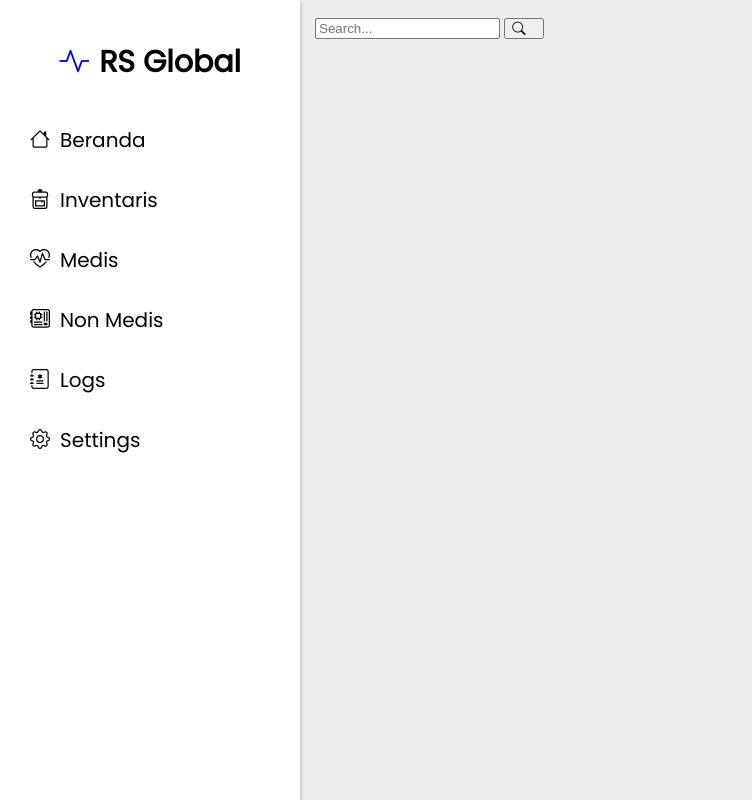
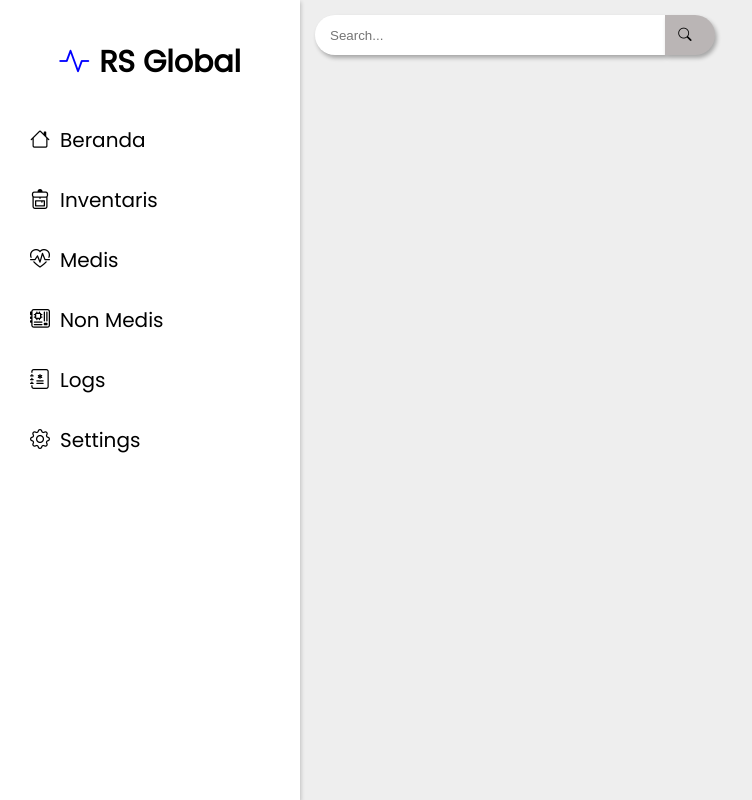
Before and after one commit to Bezaleelderoys/inventarisrs, a PHP site: page / in a window 1280 px wide. Shown: the whole page, without its empty margins (0-752 px from the left). Run offline with PHP 8.4, Linux system fonts and the light colour scheme.

Commit message:
Update style.css

```diff
--- a/style.css
+++ b/style.css
@@ -1,9 +1,9 @@
-*{
+* {
   box-sizing: border-box;
 }
 
-body{
-    font-family: 'Poppins', sans-serif;
+body {
+  font-family: "Poppins", sans-serif;
   width: 100%;
   height: 100vh;
   margin: 0;
@@ -12,13 +12,13 @@ body{
 }
 
 /* global container */
-.container{
+.container {
   margin: 7px;
   padding: 8px;
 }
 
 /* sidebar mulai disini */
-.sidebar{
+.sidebar {
   display: flex;
   justify-content: center;
   width: 300px;
@@ -27,20 +27,20 @@ body{
   position: fixed;
 }
 
-span.logo{
+span.logo {
   display: flex;
   justify-content: center;
 }
 
-span.logo i{
+span.logo i {
   color: blue;
 }
 
-.sidebar{
+.sidebar {
   font-size: 20px;
   margin: 0;
   padding: 0;
-    box-shadow: 1px 2px 4px rgba(0,0,0,0.2);
+  box-shadow: 1px 2px 4px rgba(0, 0, 0, 0.2);
 }
 
 .sidebar .nav {
@@ -49,7 +49,7 @@ span.logo i{
   width: 100%;
 }
 
-.sidebar .nav a{
+.sidebar .nav a {
   width: 300px;
   height: 60px;
   text-decoration: none;
@@ -59,23 +59,53 @@ span.logo i{
   display: flex;
 }
 
-i{
+i {
   margin-right: 10px;
 }
 
-.sidebar .nav a:hover{
+.sidebar .nav a:hover {
   background-color: blue;
   color: white;
   transition: 0.3s;
-    box-shadow: 1px 2px 4px rgba(0,0,0,0.3);
+  box-shadow: 1px 2px 4px rgba(0, 0, 0, 0.3);
 }
 /* sidebar end */
 
-
 /* konten mulai dari sini */
-.content{
+.content {
   position: fixed;
   width: 100%;
   margin-left: 300px;
 }
+
+.content form {
+  display: flex;
+  align-items: center;
+}
+
+.content form input[type="text"] {
+  padding: 15px;
+  height: 40px;
+  width: 350px;
+  border: none;
+  box-shadow: 2px 3px 4px rgba(0, 0, 0, 0.3);
+  border-radius: 50px 0 0 50px;
+}
+
+.content form button {
+  height: 40px;
+  width: 50px;
+  text-align: center;
+  cursor: pointer;
+  border: none;
+  box-shadow: 2px 3px 4px rgba(0, 0, 0, 0.3);
+  border-radius: 0 50px 50px 0;
+  color: black;
+  background-color: #bab5b5;
+}
+
+.content form button:hover {
+  background-color: rgb(122, 120, 120);
+  transition: 0.2s;
+}
 /* konten end */
```
Lines whose indentation alone changed are shown as unchanged.
